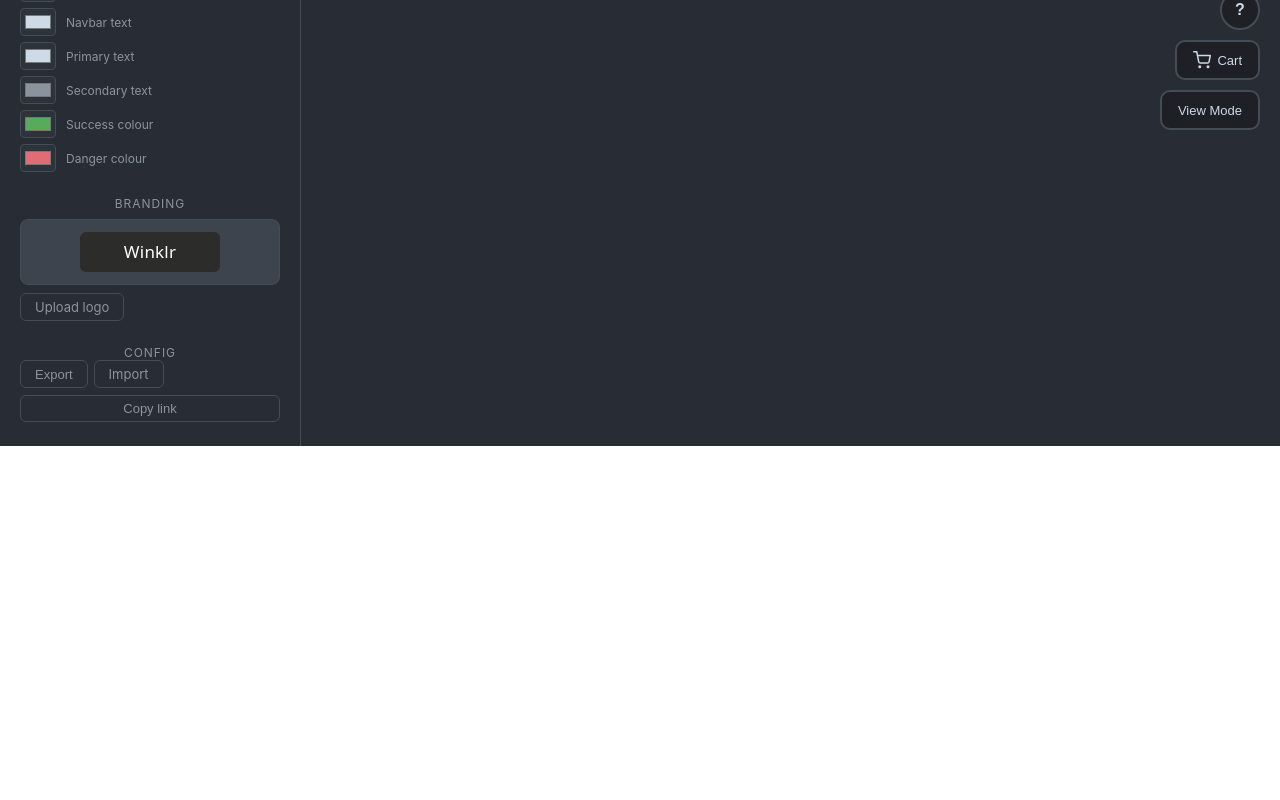
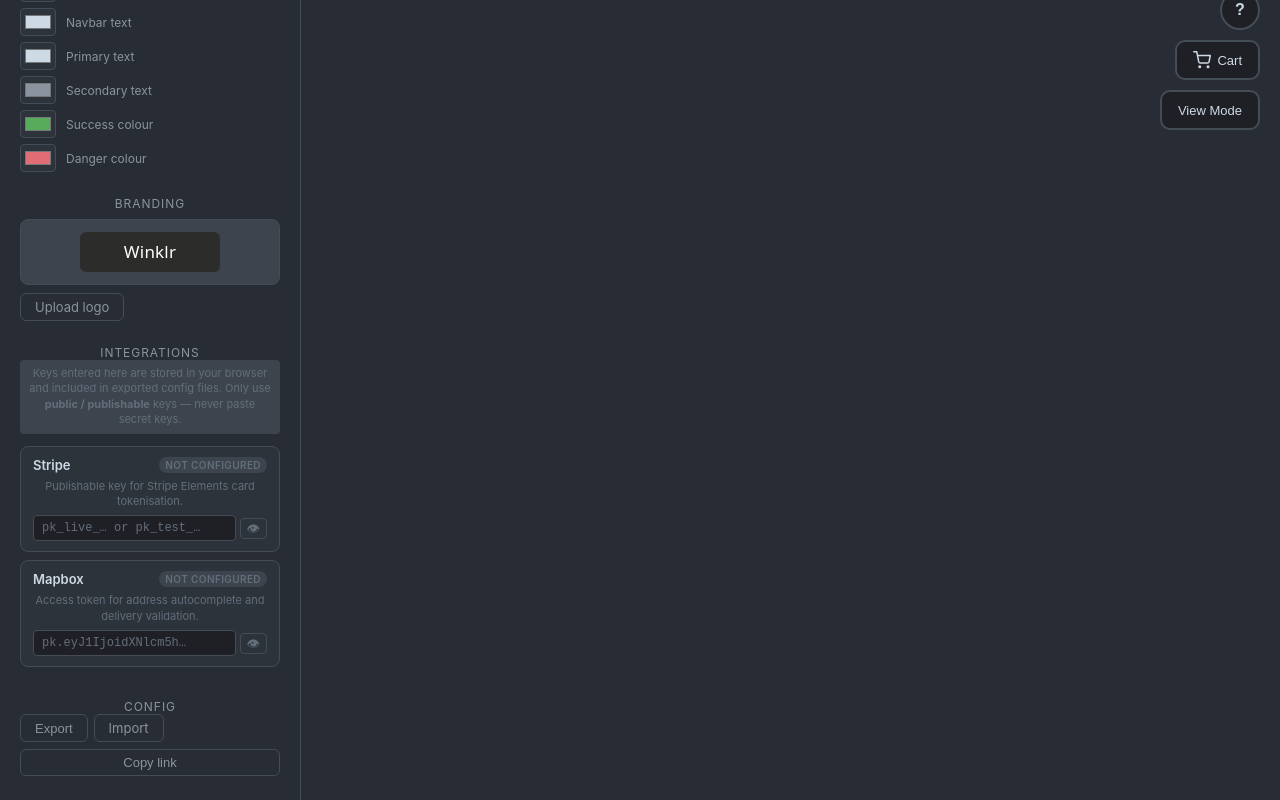
Before and after one commit to ALangford98/winklr, a React (Create React App) app: page / in a window 1280 px wide. Shown: the part 650-1450 px from the top of the page. Before the commit the page ends 1096 px from the top, so only its background shows below. Built offline with nearby package versions, Linux system fonts and the light colour scheme.

Commit message:
Added integrations panel

```diff
--- /dev/null
+++ b/src/components/IntegrationsPanel.js
@@ -0,0 +1,105 @@
+import React, { useContext, useState } from 'react';
+import { AppContext } from './appContext';
+
+const SERVICES = [
+  {
+    id:          'stripePublishableKey',
+    label:       'Stripe',
+    description: 'Publishable key for Stripe Elements card tokenisation.',
+    placeholder: 'pk_live_… or pk_test_…',
+    docsHref:    'https://dashboard.stripe.com/apikeys',
+    isSecret:    (v) => v.startsWith('sk_'),
+    secretWarn:  'This looks like a Stripe secret key (starts with sk_). Only paste publishable keys (pk_) here — secret keys must never leave your server.',
+  },
+  {
+    id:          'mapboxToken',
+    label:       'Mapbox',
+    description: 'Access token for address autocomplete and delivery validation.',
+    placeholder: 'pk.eyJ1IjoidXNlcm5h…',
+    docsHref:    'https://account.mapbox.com/access-tokens/',
+    isSecret:    (v) => v.startsWith('sk.'),
+    secretWarn:  'This looks like a Mapbox secret token (starts with sk.). Use a public access token instead.',
+  },
+];
+
+function StatusBadge({ value, isSecret }) {
+  if (!value) return <span className="integration-badge integration-badge--off">Not configured</span>;
+  if (isSecret(value)) return <span className="integration-badge integration-badge--warn">⚠ Secret key detected</span>;
+  return <span className="integration-badge integration-badge--ok">Configured</span>;
+}
+
+function ServiceRow({ service, value, onChange }) {
+  const [show, setShow] = useState(false);
+  const warn = value && service.isSecret(value);
+
+  return (
+    <div className={`integration-row${warn ? ' integration-row--warn' : ''}`}>
+      <div className="integration-row-header">
+        <span className="integration-label">{service.label}</span>
+        <StatusBadge value={value} isSecret={service.isSecret} />
+      </div>
+      <p className="integration-description">{service.description}</p>
+
+      {warn && <p className="integration-secret-warn">{service.secretWarn}</p>}
+
+      <div className="integration-input-wrap">
+        <input
+          className="integration-input"
+          type={show ? 'text' : 'password'}
+          placeholder={service.placeholder}
+          value={value}
+          onChange={(e) => onChange(e.target.value)}
+          autoComplete="off"
+          spellCheck={false}
+        />
+        <button
+          className="integration-toggle"
+          type="button"
+          onClick={() => setShow((s) => !s)}
+          title={show ? 'Hide' : 'Show'}
+        >
+          {show ? '🙈' : '👁'}
+        </button>
+      </div>
+
+      {value && (
+        <button
+          className="integration-clear"
+          type="button"
+          onClick={() => onChange('')}
+        >
+          Clear
+        </button>
+      )}
+    </div>
+  );
+}
+
+const IntegrationsPanel = () => {
+  const { state, setIntegrations } = useContext(AppContext);
+  const integrations = state.integrations ?? {};
+
+  const handleChange = (id, value) => {
+    setIntegrations((prev) => ({ ...prev, [id]: value }));
+  };
+
+  return (
+    <div className="integrations-panel">
+      <p className="selector-label">Integrations</p>
+      <p className="integration-panel-notice">
+        Keys entered here are stored in your browser and included in exported config files.
+        Only use <strong>public / publishable</strong> keys — never paste secret keys.
+      </p>
+      {SERVICES.map((svc) => (
+        <ServiceRow
+          key={svc.id}
+          service={svc}
+          value={integrations[svc.id] ?? ''}
+          onChange={(v) => handleChange(svc.id, v)}
+        />
+      ))}
+    </div>
+  );
+};
+
+export default IntegrationsPanel;
--- a/src/components/appContext.js
+++ b/src/components/appContext.js
@@ -10,8 +10,9 @@ const WIDGET_SLOTS_DEFAULT = {
   left: null, centerLeft: null, center: null, centerRight: null, right: null,
 };
 
-const THEME_DEFAULT  = { palette: "dark", primaryColor: "#316dca", custom: {} };
-const BRAND_DEFAULT  = { logo: null };
+const THEME_DEFAULT        = { palette: "dark", primaryColor: "#316dca", custom: {} };
+const BRAND_DEFAULT        = { logo: null };
+const INTEGRATIONS_DEFAULT = { stripePublishableKey: "", mapboxToken: "" };
 
 const AppContextProvider = ({ children }) => {
   const [widgets, setWidgets]         = useLocalStorage("winklr_widgetSlots", WIDGET_SLOTS_DEFAULT);
@@ -21,8 +22,9 @@ const AppContextProvider = ({ children }) => {
   const [layoutConfig, setLayoutConfig] = useLocalStorage("winklr_layoutConfig", "grid");
   const [theme, setTheme]             = useLocalStorage("winklr_theme", THEME_DEFAULT);
   const [cart, setCart]               = useLocalStorage("winklr_cart", []);
-  const [brand, setBrand]             = useLocalStorage("winklr_brand", BRAND_DEFAULT);
-  const [searchQuery, setSearchQuery] = useState("");
+  const [brand, setBrand]                   = useLocalStorage("winklr_brand", BRAND_DEFAULT);
+  const [integrations, setIntegrations]     = useLocalStorage("winklr_integrations", INTEGRATIONS_DEFAULT);
+  const [searchQuery, setSearchQuery]       = useState("");
   const [cartOpen, setCartOpen]       = useState(false);
   const [helpOpen, setHelpOpen]       = useState(false);
 
@@ -99,6 +101,7 @@ const AppContextProvider = ({ children }) => {
     if (config.tileConfig   !== null) setTileConfig(config.tileConfig);
     if (config.layoutConfig !== null) setLayoutConfig(config.layoutConfig);
     if (config.theme        !== null) setTheme(config.theme);
+    if (config.integrations !== null) setIntegrations(config.integrations);
   };
 
   const setThemeCustom = (variable, value) => {
@@ -110,7 +113,7 @@ const AppContextProvider = ({ children }) => {
   return (
     <AppContext.Provider
       value={{
-        state: { widgets, viewMode, stockList, tileConfig, layoutConfig, theme, cart, brand, searchQuery },
+        state: { widgets, viewMode, stockList, tileConfig, layoutConfig, theme, cart, brand, integrations, searchQuery },
         setWidget,
         clearWidget,
         toggleViewMode,
@@ -124,6 +127,7 @@ const AppContextProvider = ({ children }) => {
         loadConfig,
         setSearchQuery,
         setBrand,
+        setIntegrations,
         setThemeCustom,
         cartOpen, setCartOpen,
         helpOpen, setHelpOpen,
--- a/src/pages/Home.js
+++ b/src/pages/Home.js
@@ -9,6 +9,7 @@ import EmptyState from "../components/EmptyState";
 import ThemePicker from "../components/ThemePicker";
 import BrandingEditor from "../components/BrandingEditor";
 import ConfigPorter from "../components/ConfigPorter";
+import IntegrationsPanel from "../components/IntegrationsPanel";
 
 function matchesQuery(item, query) {
   const q = query.toLowerCase();
@@ -53,6 +54,7 @@ export default function Home() {
           <LayoutSelector />
           <ThemePicker />
           <BrandingEditor />
+          <IntegrationsPanel />
           <ConfigPorter />
         </aside>
       )}
--- a/src/styles/home.css
+++ b/src/styles/home.css
@@ -380,3 +380,130 @@
 }
 
 .Editing:hover { border-color: var(--text-primary); }
+
+/* ── IntegrationsPanel ─────────────────────────────────── */
+.integration-panel-notice {
+  margin: 0 0 12px;
+  font-size: 11px;
+  color: var(--text-muted);
+  line-height: 1.4;
+  padding: 6px 8px;
+  background: var(--bg-raised);
+  border-radius: 4px;
+}
+
+.integration-row {
+  display: flex;
+  flex-direction: column;
+  gap: 6px;
+  padding: 10px 12px;
+  border: 1px solid var(--border-subtle);
+  border-radius: 8px;
+  background: var(--bg-card);
+  margin-bottom: 8px;
+}
+
+.integration-row--warn {
+  border-color: var(--accent-danger);
+}
+
+.integration-row-header {
+  display: flex;
+  align-items: center;
+  justify-content: space-between;
+  gap: 6px;
+}
+
+.integration-label {
+  font-size: 13px;
+  font-weight: 600;
+  color: var(--text-primary);
+}
+
+.integration-badge {
+  font-size: 10px;
+  font-weight: 600;
+  letter-spacing: 0.04em;
+  text-transform: uppercase;
+  padding: 2px 6px;
+  border-radius: 10px;
+}
+
+.integration-badge--off {
+  background: var(--bg-raised);
+  color: var(--text-muted);
+}
+
+.integration-badge--ok {
+  background: rgba(63, 185, 80, 0.15);
+  color: var(--accent-success);
+}
+
+.integration-badge--warn {
+  background: rgba(248, 81, 73, 0.15);
+  color: var(--accent-danger);
+}
+
+.integration-description {
+  margin: 0;
+  font-size: 11px;
+  color: var(--text-muted);
+  line-height: 1.4;
+}
+
+.integration-secret-warn {
+  margin: 0;
+  font-size: 11px;
+  color: var(--accent-danger);
+  line-height: 1.4;
+}
+
+.integration-input-wrap {
+  display: flex;
+  gap: 4px;
+  align-items: center;
+}
+
+.integration-input {
+  flex: 1;
+  background: var(--bg-input);
+  border: 1px solid var(--border-subtle);
+  border-radius: 4px;
+  color: var(--text-primary);
+  font-size: 12px;
+  padding: 5px 8px;
+  font-family: monospace;
+  outline: none;
+  min-width: 0;
+  transition: border-color 0.15s;
+}
+
+.integration-input:focus { border-color: var(--accent-primary); }
+.integration-input::placeholder { color: var(--text-muted); }
+
+.integration-toggle {
+  background: none;
+  border: 1px solid var(--border-subtle);
+  border-radius: 4px;
+  color: var(--text-muted);
+  font-size: 13px;
+  cursor: pointer;
+  padding: 3px 6px;
+  line-height: 1;
+  flex-shrink: 0;
+}
+
+.integration-toggle:hover { border-color: var(--border-hover); }
+
+.integration-clear {
+  background: none;
+  border: none;
+  color: var(--text-muted);
+  font-size: 11px;
+  cursor: pointer;
+  padding: 0;
+  text-decoration: underline;
+  align-self: flex-start;
+}
+
+.integration-clear:hover { color: var(--accent-danger); }
--- a/src/utils/configSerializer.js
+++ b/src/utils/configSerializer.js
@@ -8,6 +8,7 @@ export function exportConfig(state) {
     tileConfig:   state.tileConfig,
     layoutConfig: state.layoutConfig,
     theme:        state.theme,
+    integrations: state.integrations,
   };
 
   const blob = new Blob([JSON.stringify(config, null, 2)], { type: "application/json" });
@@ -46,6 +47,7 @@ export function parseConfigFile(file) {
         tileConfig:   raw.tileConfig   ?? null,
         layoutConfig: raw.layoutConfig ?? null,
         theme:        raw.theme        ?? null,
+        integrations: raw.integrations ?? null,
       });
     };
 
```
Also changed, not shown: 1 other file (tests, documents, lock files or other folders).
